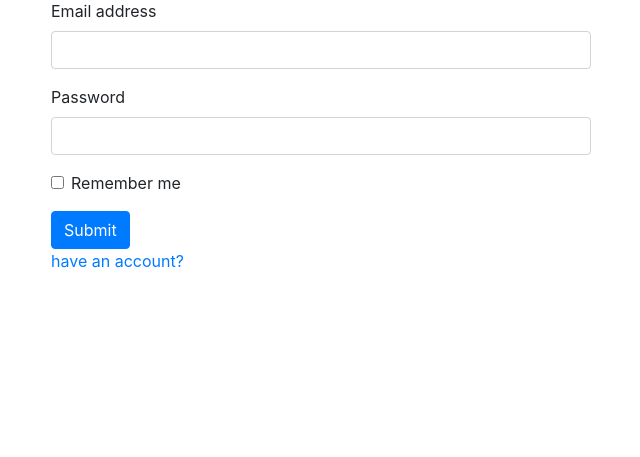
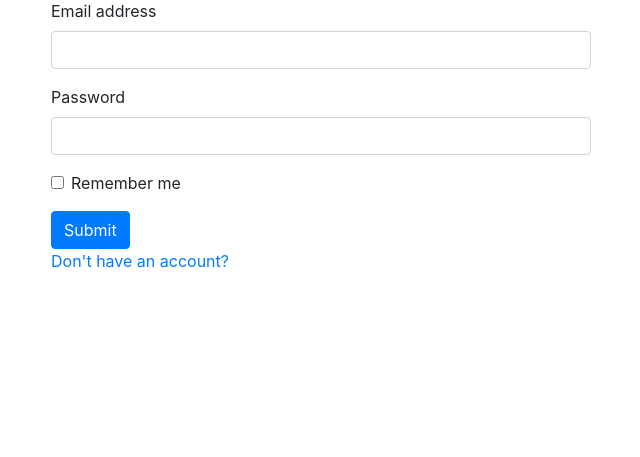
Before and after one commit to Stevenragy/Coformatique-php-task, a PHP site: page /login.php in a window 1280 px wide. Shown: the part 105-562 px from the top of the page, without its empty margins (319-959 px from the left). Run offline with PHP 8.4, Linux system fonts and the light colour scheme.

Commit message:
Some improvments

```diff
--- a/header.php
+++ b/header.php
@@ -6,7 +6,7 @@
     <meta name="viewport" content="width=device-width, initial-scale=1.0">
     <meta http-equiv="X-UA-Compatible" content="ie=edge">
     <link rel="stylesheet" href="https://stackpath.bootstrapcdn.com/bootstrap/4.4.1/css/bootstrap.min.css" integrity="sha384-Vkoo8x4CGsO3+Hhxv8T/Q5PaXtkKtu6ug5TOeNV6gBiFeWPGFN9MuhOf23Q9Ifjh" crossorigin="anonymous">
-    <title>Document</title>
+    <title>Coformatique</title>
 </head>
 
 <body>
--- a/login.php
+++ b/login.php
@@ -59,7 +59,7 @@ if (isset($_POST['submit'])) {
                 </div>
                 <button type="submit" class="btn btn-primary" name="submit">Submit</button>
             </form>
-            <a href="registration.php">have an account?</a>
+            <a href="registration.php">Don't have an account?</a>
         </div>
     </div>
 </div>
--- a/registration.php
+++ b/registration.php
@@ -64,6 +64,7 @@ if (isset($_GET)) {
 
                 <input class="btn btn-primary col-sm-12 col-md-3 col-lg-2" type="submit" name="submit" value="Register">
             </form>
+            <a href="login.php">Have an account?</a>
         </div>
     </div>
 </div>
```
Also changed, not shown: README.md, Shots for the pages/Screenshot (10).png (added), Shots for the pages/Screenshot (11).png (added), Shots for the pages/Screenshot (13).png (added), Shots for the pages/Screenshot (14).png (added), Shots for the pages/Screenshot (15).png (added), Shots for the pages/Screenshot (16).png (added), Shots for the pages/Screenshot (8).png (added), Shots for the pages/Screenshot (9).png (added).
